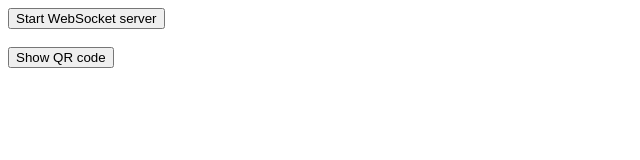
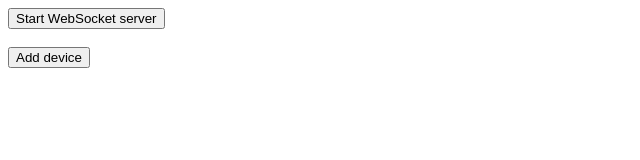
Before and after one commit to TheoLeeCJ/Lynx, an Electron app: page desktop-app/webpages/index.html in a window 800 px wide. Shown: the full height of the page, 0-640 px from the left. Drawn offline with Linux system fonts and the light colour scheme.

Commit message:
Moved index.html

```diff
--- a/desktop-app/index.html
+++ b/desktop-app/webpages/index.html
@@ -9,6 +9,6 @@
 <body>
   <button>Start WebSocket server</button>
   <br><br>
-  <button>Show QR code</button>
+  <button>Add device</button>
 </body>
 </html>
```
